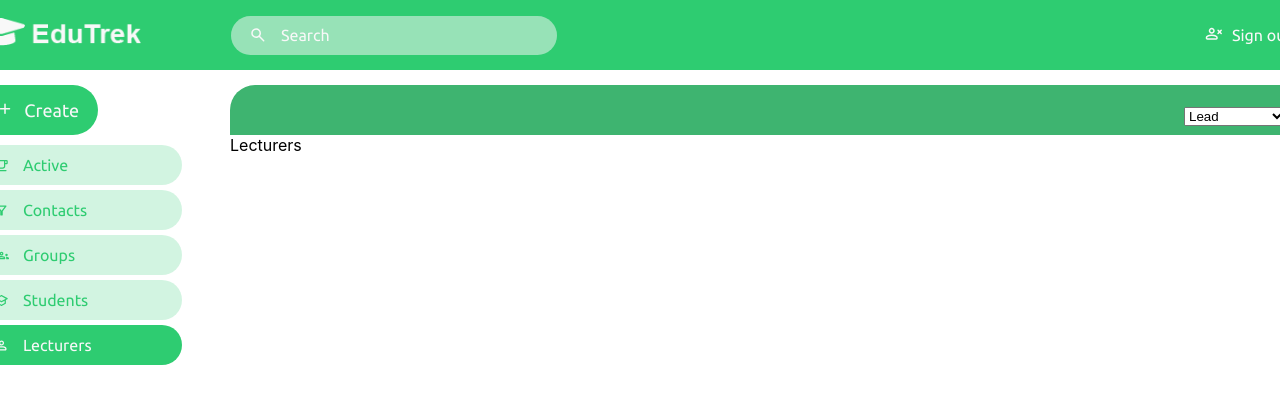
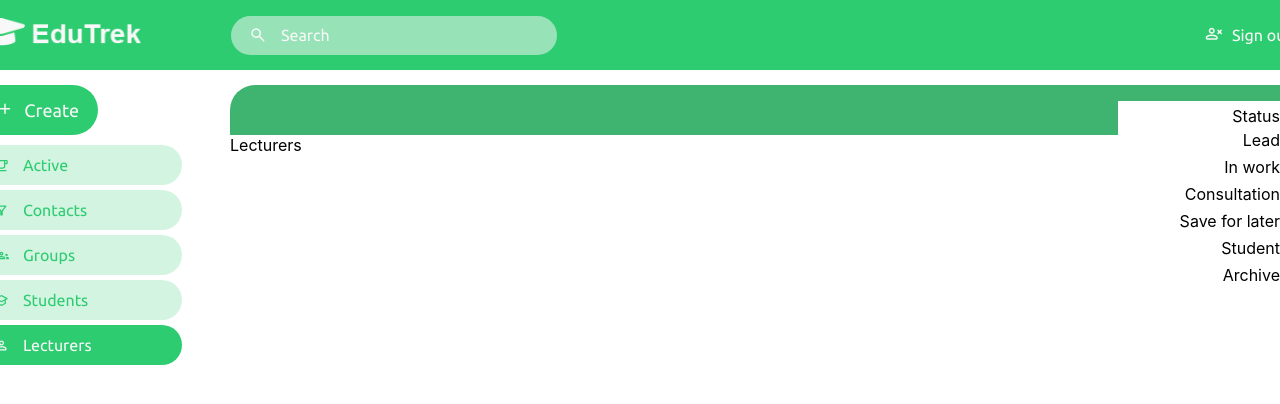
Before and after one commit to iamogir/edutrek, a React (Vite) app: page /lecturers in a window 1280 px wide. Shown: the top 404 px of the page. Built offline with nearby package versions, Linux system fonts and the light colour scheme; the HTML template or start-up script is replaced by a standard one.

Commit message:
styles for custom select

```diff
--- a/src/general/components/subheader/Subheader.tsx
+++ b/src/general/components/subheader/Subheader.tsx
@@ -10,13 +10,14 @@ const Subheader = ({children}: Props) => {
     return (
         <div>
             <div className={style.subheadBox}>
-                <form>
-                    <select id={"status"} name={"status"}>
+                <div className={style.selectBox}>
+                    <p>Status</p>
+                    <ul>
                         {statusArr.map(el =>
-                            <option key={el.statusId} value={el.statusId}>{el.statusName}</option>
+                            <li key={el.statusId} value={el.statusId}>{el.statusName}</li>
                         )}
-                    </select>
-                </form>
+                    </ul>
+                </div>
             </div>
             {children}
         </div>
--- a/src/general/components/subheader/subheader.module.css
+++ b/src/general/components/subheader/subheader.module.css
@@ -10,9 +10,43 @@
     display: flex;
     justify-content: end;
     align-items: end;
+
 }
 
-.subheadBox > form > select {
-    margin-bottom: 9px;
-    margin-right: 37px;
+.subheadBox > .selectBox {
+    position: relative;
+    background-color: #2EA8CC;
+
 }
+
+.selectBox > p,
+.selectBox > ul {
+    width: 168px;
+    position: absolute;
+    left: -205px;
+    background: #FFFFFF 0 0 no-repeat padding-box;
+    opacity: 1;
+    text-align: end;
+}
+
+.selectBox > p {
+    top: -34px;
+    padding-bottom: 7px;
+    padding-right: 6px;
+    padding-top: 5px;
+}
+
+.selectBox > ul {
+    top: -10px;
+}
+
+.selectBox > ul > li {
+    list-style-type: none;
+    margin-right: 6px;
+    margin-bottom: 7px;
+    margin-top: 5px;
+}
+
+.selectBox > ul:first-child {
+    padding-top: 7px;
+}
```
